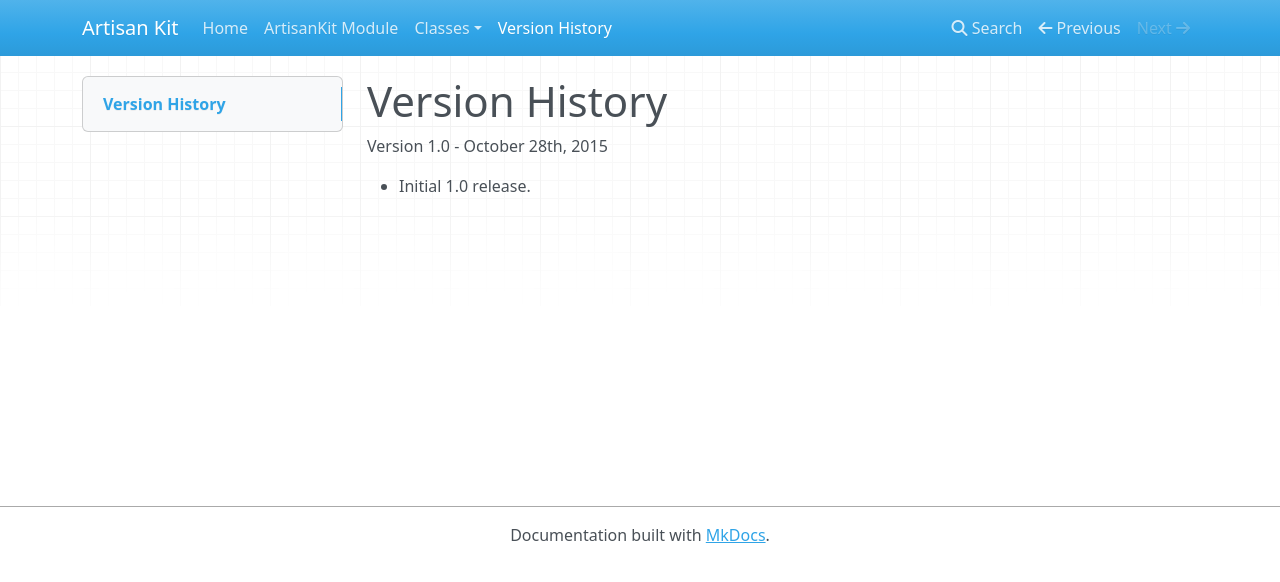
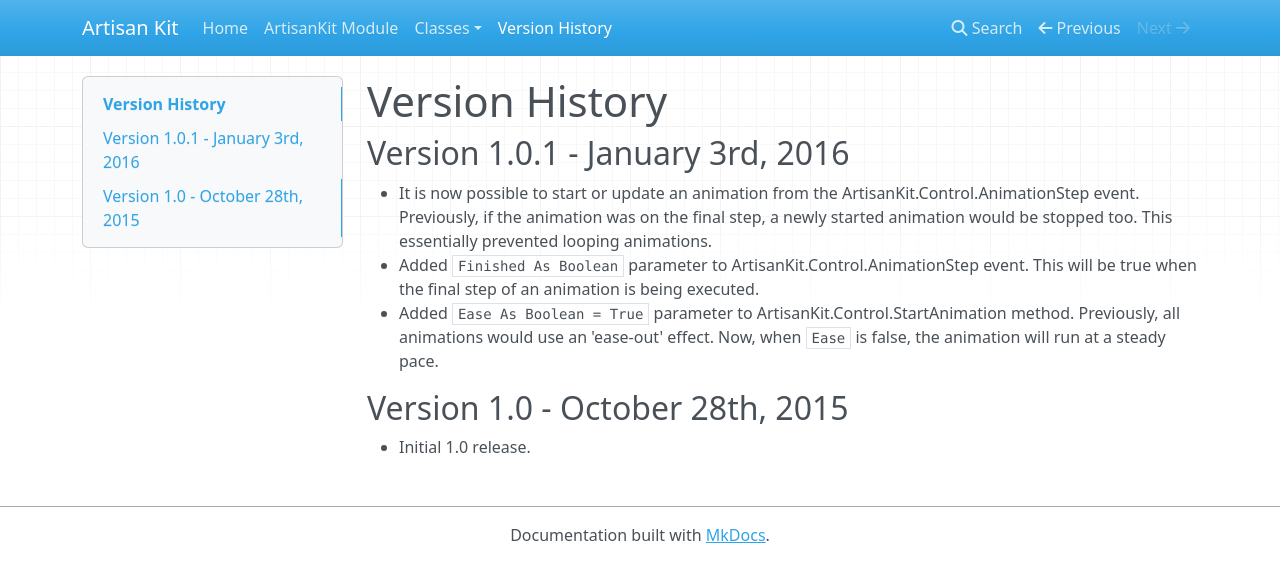
Before and after one commit to thommcgrath/ArtisanKit, an MkDocs documentation site: the page built from Documentation/docs/History.md, in a window 1280 px wide. Shown: the top 582 px of the page. Built offline with MkDocs 1.6.1, drawn with Linux system fonts in a browser that asks for light colours; nearby versions of some CDN libraries; old or Windows-style settings are respelled for this version of MkDocs.

Commit message:
Forgot to update version history

```diff
--- a/Documentation/docs/History.md
+++ b/Documentation/docs/History.md
@@ -1,5 +1,11 @@
 # Version History
 
-Version 1.0 - October 28th, 2015
+## Version 1.0.1 - January 3rd, 2016
+
+- It is now possible to start or update an animation from the ArtisanKit.Control.AnimationStep event. Previously, if the animation was on the final step, a newly started animation would be stopped too. This essentially prevented looping animations.
+- Added `Finished As Boolean` parameter to ArtisanKit.Control.AnimationStep event. This will be true when the final step of an animation is being executed.
+- Added `Ease As Boolean = True` parameter to ArtisanKit.Control.StartAnimation method. Previously, all animations would use an 'ease-out' effect. Now, when `Ease` is false, the animation will run at a steady pace.
+
+## Version 1.0 - October 28th, 2015
 
 - Initial 1.0 release.
```
